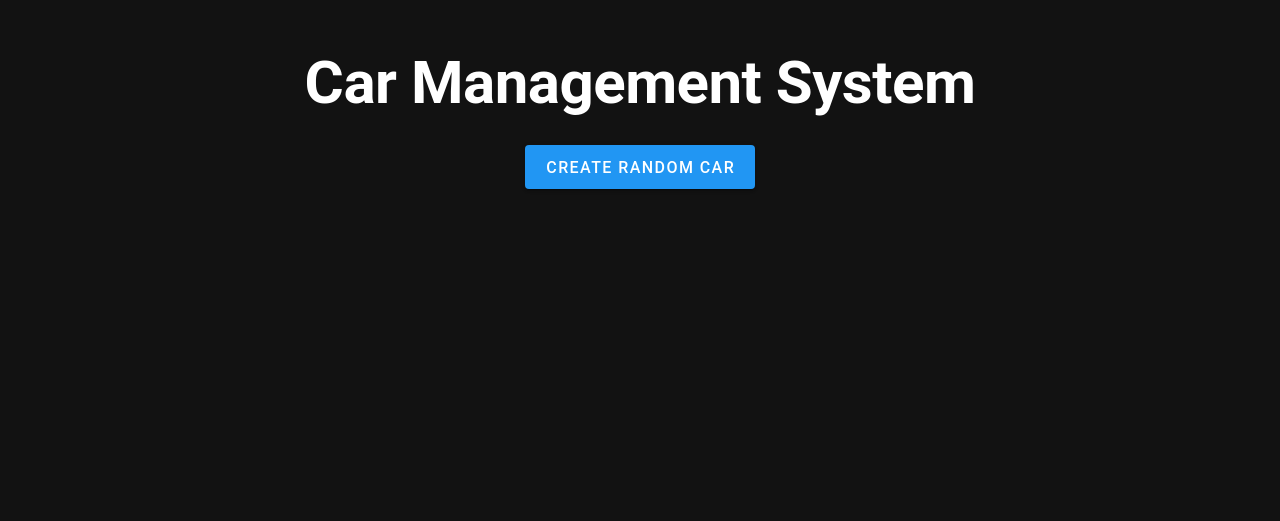
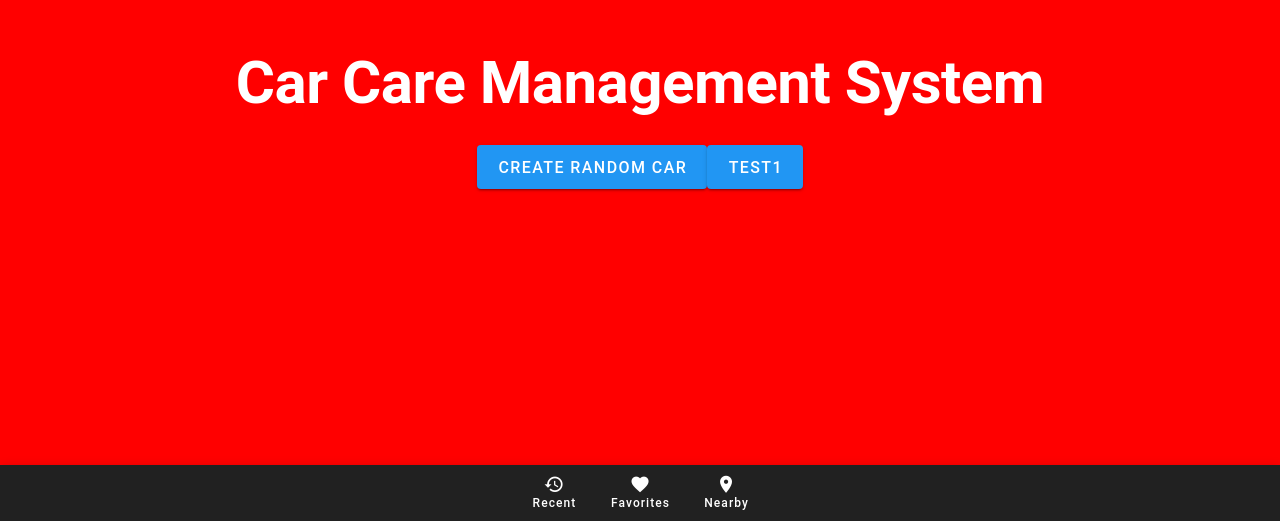
Before and after one commit to wolfnest/cars-management, a Nuxt app: page / in a window 1280 px wide. Shown: the part 279-800 px from the top of the page. Built offline with nearby package versions, Linux system fonts and the light colour scheme.

Commit message:
ADD red center

```diff
--- /dev/null
+++ b/layouts/default.vue
@@ -0,0 +1,17 @@
+<template>
+  <v-app>
+    <div
+      style="
+        background-color: red;
+        height: 100%;
+        display: flex;
+        justify-content: center;
+        align-items: center;
+      "
+    >
+      <slot />
+    </div>
+  </v-app>
+</template>
+
+<script setup lang="ts"></script>
--- /dev/null
+++ b/pages/car.vue
@@ -0,0 +1,7 @@
+<template>
+  <div>car</div>
+</template>
+
+<script setup lang="ts"></script>
+
+<style scoped></style>
--- a/pages/index.vue
+++ b/pages/index.vue
@@ -1,8 +1,10 @@
 <template>
-  <v-container>
+  <div>
     <v-row justify="center" align="center">
       <v-col cols="12" class="text-center">
-        <h1 class="text-h2 font-weight-bold mb-4">Car Management System</h1>
+        <h1 class="text-h2 font-weight-bold mb-4">
+          Car Care Management System
+        </h1>
         <v-btn
           color="primary"
           size="large"
@@ -11,6 +13,15 @@
           class="mt-4"
         >
           Create Random Car
+        </v-btn>
+        <v-btn
+          color="primary"
+          size="large"
+          :loading="loading"
+          @click="test1"
+          class="mt-4"
+        >
+          test1
         </v-btn>
         <v-snackbar
           v-model="snackbar.show"
@@ -21,7 +32,26 @@
         </v-snackbar>
       </v-col>
     </v-row>
-  </v-container>
+    <v-bottom-navigation>
+      <v-btn value="recent">
+        <v-icon>mdi-history</v-icon>
+
+        <span>Recent</span>
+      </v-btn>
+
+      <v-btn value="favorites">
+        <v-icon>mdi-heart</v-icon>
+
+        <span>Favorites</span>
+      </v-btn>
+
+      <v-btn value="nearby">
+        <v-icon>mdi-map-marker</v-icon>
+
+        <span>Nearby</span>
+      </v-btn>
+    </v-bottom-navigation>
+  </div>
 </template>
 
 <script setup lang="ts">
@@ -32,7 +62,9 @@ const snackbar = ref({
   text: "",
   color: "success",
 });
-
+const test1 = () => {
+  alert("hello world");
+};
 const createRandomCar = async () => {
   loading.value = true;
   try {
```
